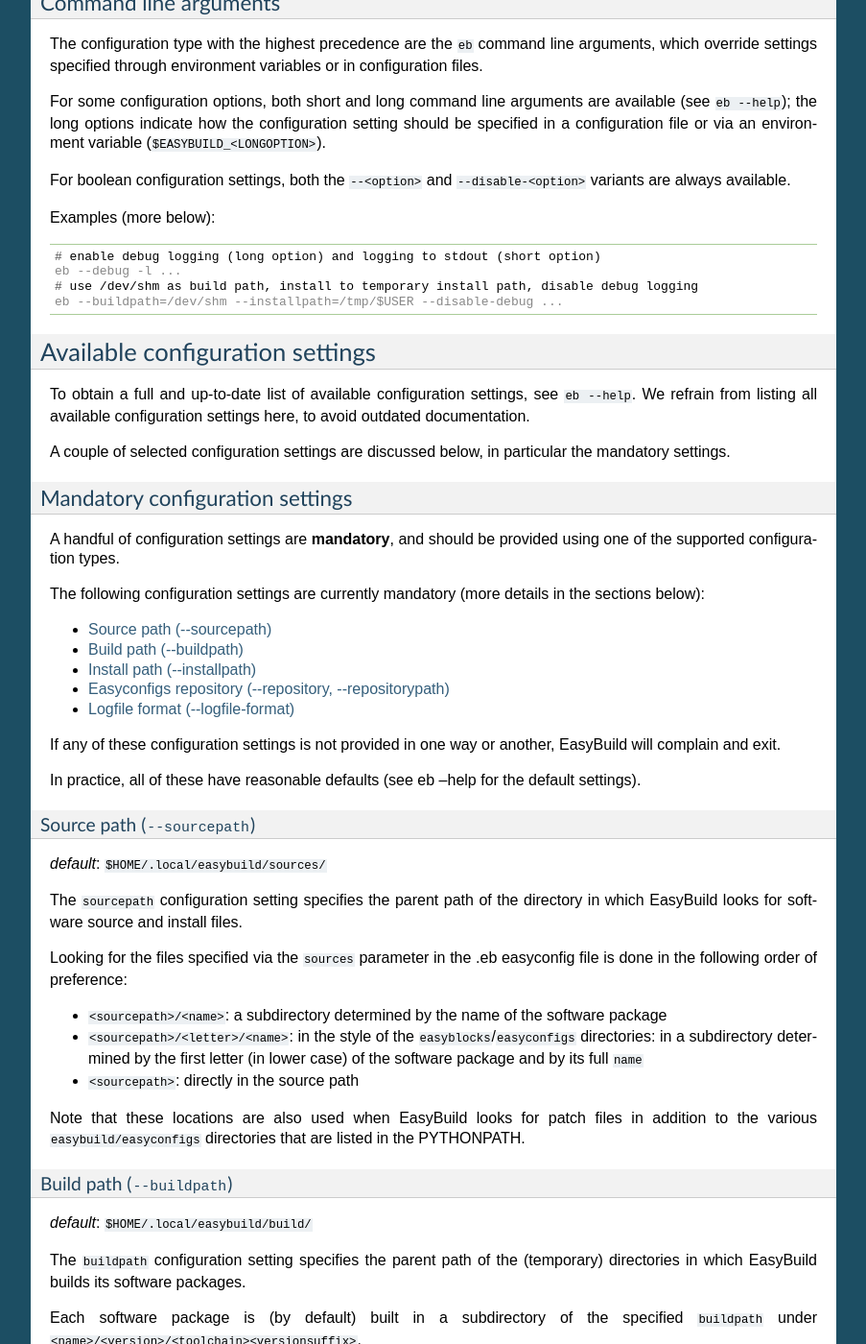
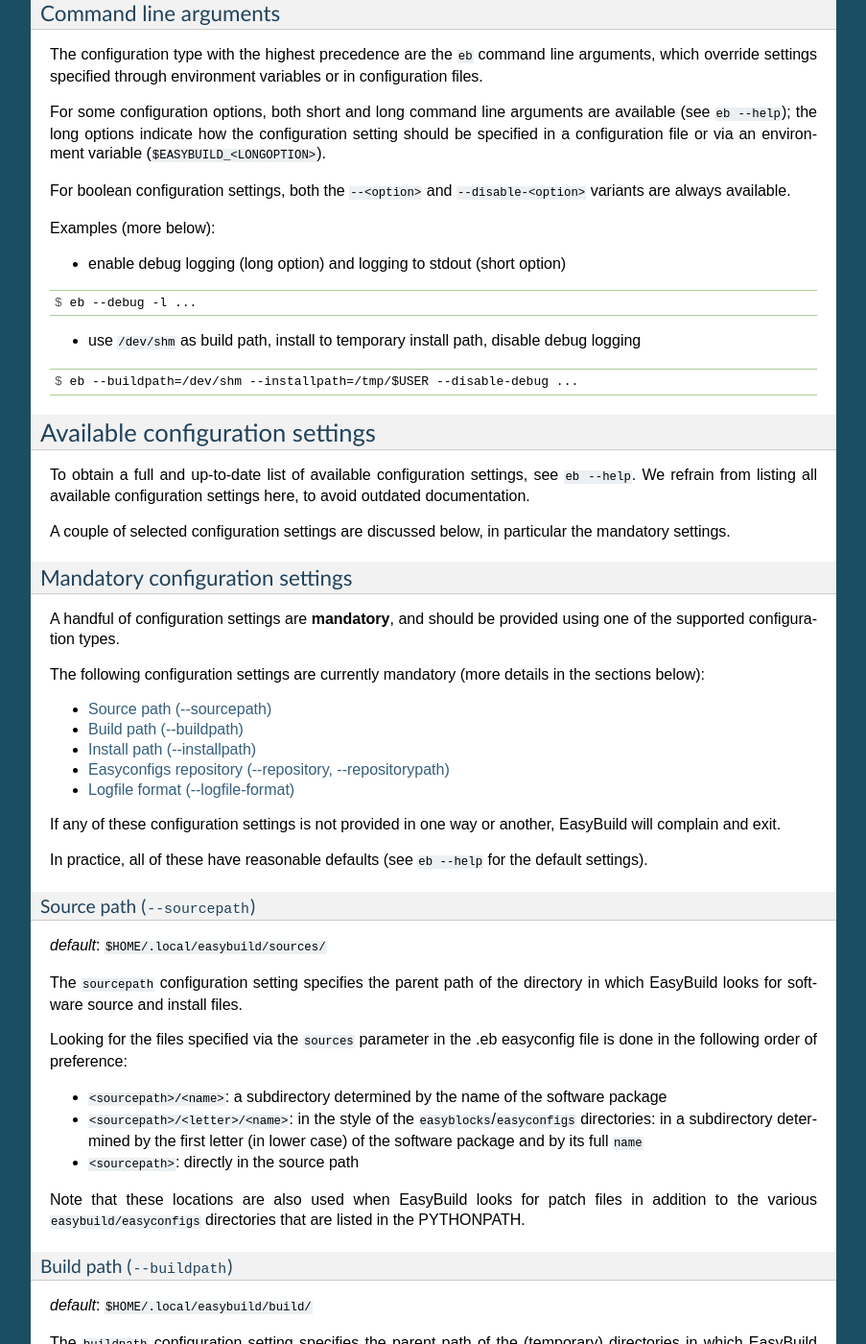
Before and after one commit to easybuilders/easybuild, a Sphinx documentation site: the page built from docs/Configuration.rst, in a window 1280 px wide and 1400 px high, scrolled down 2656 px. Shown: the whole window at 96% size, without its empty margins (198-1101 px from the left). Built offline with Sphinx 7.4.7, drawn with Linux system fonts in a browser that asks for light colours; some of the changed text lies outside the part shown.

```diff
--- a/docs/Concepts_and_Terminology.rst
+++ b/docs/Concepts_and_Terminology.rst
@@ -24,6 +24,7 @@ creating module files that match the specification files, etc.
 
 Included in the framework is an `abstract` implementation of a software build and install procedure,
 which is split up into different `steps`:
+
 * unpacking sources
 * configuration
 * build
@@ -74,7 +75,7 @@ For each software package being built, the EasyBuild framework will determine wh
 should be used, based on the name of the software package or the value of the easyblock
 specification parameter. In case an easyblock specification is not provided and no (software-specific)
 easyblock matching the software name could be found, a fallback mechanism will resort to using
-the generic ``ConfigureMake`` easyblock, which implements the common configure – make – make install procedure.
+the generic ``ConfigureMake`` easyblock, which implements the common ``configure`` / ``make`` / ``make install`` procedure.
 
 .. XXX - UPDATE BY VERSION
 
--- a/docs/Configuration.rst
+++ b/docs/Configuration.rst
@@ -15,49 +15,48 @@ Supported configuration types
 
 Configuring EasyBuild can be done by:
 
--  using ``eb`` with **command line arguments**
--  setting **environment variables** (``$EASYBUILD_...``)
--  providing one or more **configuration files**
+* using ``eb`` with **command line arguments**
+* setting **environment variables** (``$EASYBUILD_...``)
+* providing one or more **configuration files**
 
 Of course, combining any of these types of configuration works too (and
 is even fairly common).
 
 The order of preference for the different configuration types is as listed above, that is:
 
--  environment variables override the corresponding entries in the configuration file
--  command line arguments in turn override the corresponding environment variables *and* matching entries in the configuration file
+* environment variables override the corresponding entries in the configuration file
+* command line arguments in turn override the corresponding environment variables *and* matching entries in the configuration file
 
 
 Consistentency across supported configuration types
 ~~~~~~~~~~~~~~~~~~~~~~~~~~~~~~~~~~~~~~~~~~~~~~~~~~~
 
 Note that the various available configuration options are handled
-**consistently** across the supported configuration types, i.e. for defining the configuration setting
-``foo`` (in section ``somesection``) to ``bar``, the following alternatives are available:
+**consistently** across the supported configuration types.
 
--  configuration file entry (key-value assignment):
+For example: to configure EasyBuild to use Lmod as modules tool, the following alternatives are available:
+
+* configuration file entry (key-value assignment):
 
    .. code:: ini
 
-       [somesection]
-       foo = bar
+       [config]
        modules-tool = Lmod
 
--  environment variable (upper case, ``EASYBUILD_`` prefix, ``-``\ ’s becomes ``_``\ ’s):
+* environment variable (upper case, ``EASYBUILD_`` prefix, ``-``\ ’s becomes ``_``\ ’s):
 
    .. code:: shell-session
 
-       $ export EASYBUILD_FOO=bar
        $ export EASYBUILD_MODULES_TOOL=Lmod
 
--  command line argument (long options preceded by ``--`` and (optionally) using ``=``):
+* command line argument (long options preceded by ``--`` and (optionally) using ``=``):
 
    .. code:: shell-session
 
-       $ eb --foo=bar
        $ eb --modules-tool=Lmod
-       # or
-       $ eb --foo bar
+   or
+   .. code:: shell-session
+
        $ eb --modules-tool Lmod
 
 For more details w.r.t. each of the supported configuration types, see below.
@@ -71,9 +70,9 @@ List of used configuration files
 The set of configuration files that will be used by EasyBuild is
 determined in the following order of preference:
 
--  the path(s) specified via **command line argument** ``--configfiles``
--  the path(s) specified via the ``$EASYBUILD_CONFIGFILES`` **environment variable**
--  the **default path** for the EasyBuild configuration file, i.e.
+* the path(s) specified via **command line argument** ``--configfiles``
+* the path(s) specified via the ``$EASYBUILD_CONFIGFILES`` **environment variable**
+* the **default path** for the EasyBuild configuration file, i.e.
    ``$XDG_CONFIG_HOME/easybuild/config.cfg`` (``$XDG_CONFIG_HOME`` defaults to ``$HOME/.config``).
 
 Note that each available configuration file will be used, and that the
@@ -128,8 +127,8 @@ file. This can be used as an empty template configuration file:
 
 .. code:: shell-session
 
-    mkdir -p $HOME/.easybuild
-    eb --confighelp > $HOME/.easybuild/config.cfg
+    $ mkdir -p $HOME/.easybuild
+    $ eb --confighelp > $HOME/.easybuild/config.cfg
 
 .. code:: shell-session
 
@@ -158,7 +157,7 @@ For example, to enable debug logging using an environment variable:
 
 .. code:: shell-session
 
-    export EASYBUILD_DEBUG=1
+    $ export EASYBUILD_DEBUG=1
 
 More examples of using environment variables to configure EasyBuild are
 shown in the sections below.
@@ -183,12 +182,15 @@ For boolean configuration settings, both the ``--<option>`` and
 
 Examples (more below):
 
+* enable debug logging (long option) and logging to stdout (short option)
 .. code:: shell-session
 
-    # enable debug logging (long option) and logging to stdout (short option)
-    eb --debug -l ...
-    # use /dev/shm as build path, install to temporary install path, disable debug logging
-    eb --buildpath=/dev/shm --installpath=/tmp/$USER --disable-debug ...
+    $ eb --debug -l ...
+
+* use ``/dev/shm`` as build path, install to temporary install path, disable debug logging
+.. code:: shell-session
+
+    $ eb --buildpath=/dev/shm --installpath=/tmp/$USER --disable-debug ...
 
 Available configuration settings
 --------------------------------
@@ -208,15 +210,15 @@ provided using one of the supported configuration types.
 The following configuration settings are currently mandatory
 (more details in the sections below):
 
--  :ref:`sourcepath`
--  :ref:`buildpath`
--  :ref:`installpath`
--  :ref:`easyconfigs_repo`
--  :ref:`logfile_format`
+* :ref:`sourcepath`
+* :ref:`buildpath`
+* :ref:`installpath`
+* :ref:`easyconfigs_repo`
+* :ref:`logfile_format`
 
 If any of these configuration settings is not provided in one way or another, EasyBuild will complain and exit.
 
-In practice, all of these have reasonable defaults (see eb --help for the default settings).
+In practice, all of these have reasonable defaults (see ``eb --help`` for the default settings).
 
 
 .. _sourcepath:
@@ -232,9 +234,9 @@ the directory in which EasyBuild looks for software source and install files.
 Looking for the files specified via the ``sources`` parameter in the .eb
 easyconfig file is done in the following order of preference:
 
--  ``<sourcepath>/<name>``: a subdirectory determined by the name of the software package
--  ``<sourcepath>/<letter>/<name>``:  in the style of the ``easyblocks``/``easyconfigs`` directories: in a subdirectory determined by the first letter (in lower case) of the software package and by its full ``name``
--  ``<sourcepath>``: directly in the source path
+* ``<sourcepath>/<name>``: a subdirectory determined by the name of the software package
+* ``<sourcepath>/<letter>/<name>``:  in the style of the ``easyblocks``/``easyconfigs`` directories: in a subdirectory determined by the first letter (in lower case) of the software package and by its full ``name``
+* ``<sourcepath>``: directly in the source path
 
 Note that these locations are also used when EasyBuild looks for patch
 files in addition to the various ``easybuild/easyconfigs`` directories that are listed in the PYTHONPATH.
@@ -294,7 +296,7 @@ so you can load the modules created for the software built with EasyBuild, i.e.:
 
 .. code:: shell-session
 
-    module use <installpath>/modules/all
+    $ module use <installpath>/modules/all
 
 It is probably a good idea to add this to your (favourite) shell
 ``.rc`` file, e.g., ``~/.bashrc``, and/or the ``~/.profile`` login scripts,
@@ -314,16 +316,16 @@ corresponding ``.eb`` file is uploaded to a repository defined by the ``reposito
 Currently, EasyBuild supports the following repository types (see also
 ``eb --avail-repositories``):
 
--  ``FileRepository('path', 'subdir')``: a plain flat file repository;
+* ``FileRepository('path', 'subdir')``: a plain flat file repository;
    ``path`` is the path where files will be stored, ``subdir`` is an
    *optional* subdirectory of
    that path where the files should be stored
--  ``GitRepository('path', 'subdir/in/repo'``: a *non-empty* **bare**
+* ``GitRepository('path', 'subdir/in/repo'``: a *non-empty* **bare**
    git repository (created with ``git init --bare`` or ``git clone --bare``);
    ``path`` is the path to the git repository (can also be a URL);
    ``subdir/in/repo`` is optional, and specifies a subdirectory of the
    repository where files should be stored in
--  ``SvnRepository('path', 'subdir/in/repo')``: an SVN repository;
+* ``SvnRepository('path', 'subdir/in/repo')``: an SVN repository;
    ``path`` contains the subversion repository location (directory or
    URL), the optional second value
    specifies a subdirectory in the repository
@@ -368,11 +370,11 @@ specifying a log directory name and a template log file name.
 In both of these values, using the following string templates
 is supported:
 
--  ``%(name)s``: the name of the software package to install
--  ``%(version)s``: the version of the software package to install
--  ``%(date)s``: the date on which the installation was performed (in
+* ``%(name)s``: the name of the software package to install
+* ``%(version)s``: the version of the software package to install
+* ``%(date)s``: the date on which the installation was performed (in
    ``YYYYMMDD`` format, e.g. ``20120324``)
--  ``%(time)s``: the time at which the installation was started (in
+* ``%(time)s``: the time at which the installation was started (in
    ``HHMMSS`` format, e.g. ``214359``)
 
 For example, the logfile format can be specified as follows in the
@@ -416,9 +418,9 @@ A list of supported modules tools can be obtained using ``eb --avail-modules-too
 
 Currently, the following modules tools are supported:
 
--  ``EnvironmentModulesC``: Tcl/C version of environment modules (``modulecmd``)
--  ``EnvironmentModulesTcl``: Tcl-only version of environment modules (``modulecmd.tcl``)
--  ``Lmod``: Lmod, an modern alternative to environment modules, written in Lua (``lmod``)
+* ``EnvironmentModulesC``: Tcl/C version of environment modules (``modulecmd``)
+* ``EnvironmentModulesTcl``: Tcl-only version of environment modules (``modulecmd.tcl``)
+* ``Lmod``: Lmod, an modern alternative to environment modules, written in Lua (``lmod``)
 
 You can determine which modules tool you are using by checking the
 output of ``type -f module`` (in a ``bash`` shell), or ``alias module`` (in a ``tcsh`` shell).
@@ -430,7 +432,7 @@ For example, to indicate that EasyBuild should be using ``Lmod`` as modules tool
 
 .. code:: shell-session
 
-    eb --modules-tool=Lmod ...
+    $ eb --modules-tool=Lmod ...
 
 Active module naming scheme (``--module-naming-scheme``)
 ^^^^^^^^^^^^^^^^^^^^^^^^^^^^^^^^^^^^^^^^^^^^^^^^^^^^^^^^
@@ -442,7 +444,7 @@ specified using the ``module-naming-scheme`` configuration setting.
 
 .. code:: shell-session
 
-    eb --module-naming-scheme=HierarchicalMNS ...
+    $ eb --module-naming-scheme=HierarchicalMNS ...
 
 For more details, see the dedicated page: https://github.com/hpcugent/easybuild/wiki/Using-a-custom-module-naming-scheme .
 
--- a/docs/conf.py
+++ b/docs/conf.py
@@ -41,15 +41,15 @@ copyright = '2012-2014, Ghent University, CC-BY-SA'
 # other places throughout the built documents.
 #
 # The short X.Y version.
-version = '1.15.2' ## this is meant to reference the version of EasyBuild
+version = '1.15.2'  # this is meant to reference the version of EasyBuild
 # The full version, including alpha/beta/rc tags.
-release = '0.6.12'  ## this is meant to reference the version of the documentation itself
+release = '0.6.12'  # this is meant to reference the version of the documentation itself
 
 # There are two options for replacing |today|: either, you set today to some
 # non-false value, then it is used:
 #today = ''
 # Else, today_fmt is used as the format for a strftime call.
-today_fmt = '%a %d %B %Y'
+today_fmt = '%a, %d %b %Y %H:%M:%S'  # e.g., Mon, 03 Nov 2014 22:14:42
 
 # List of documents that shouldn't be included in the build.
 #unused_docs = []
```
Also changed, not shown: docs/Installation.rst (+13 -14 lines).
